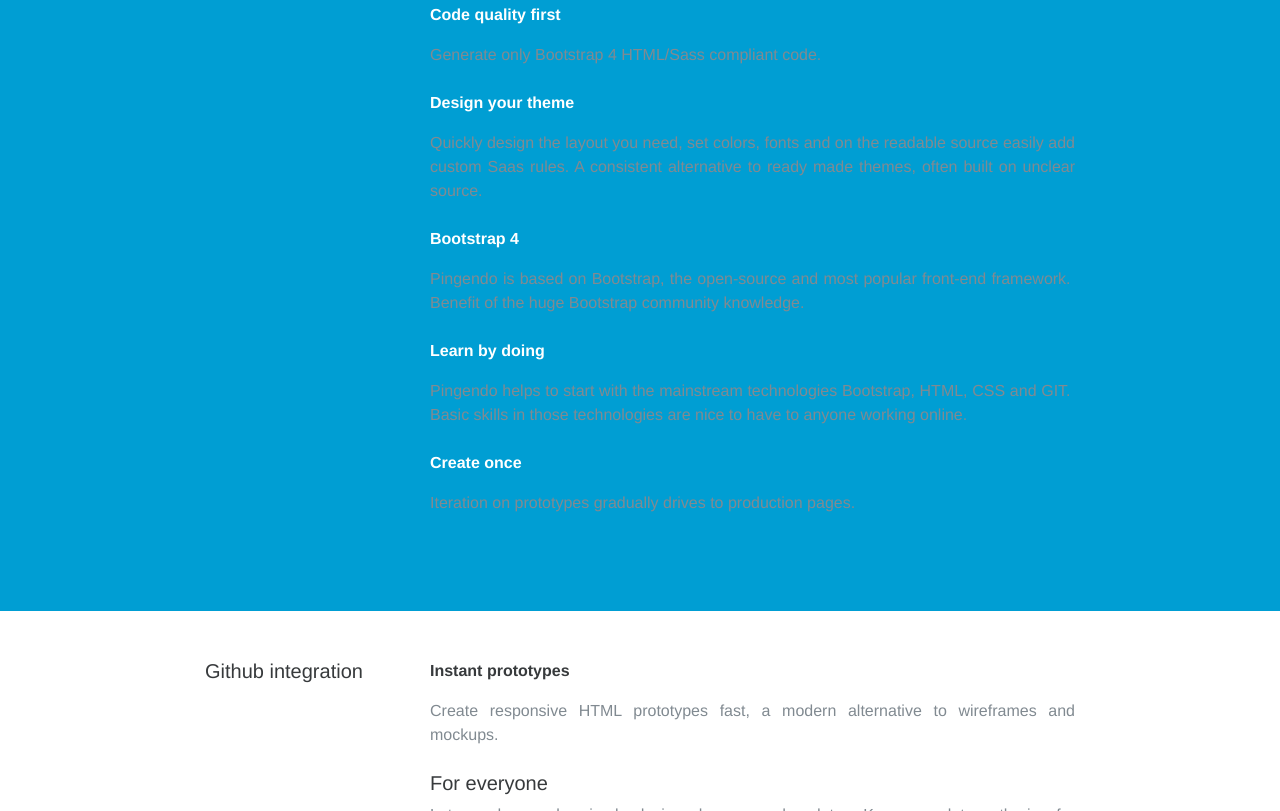
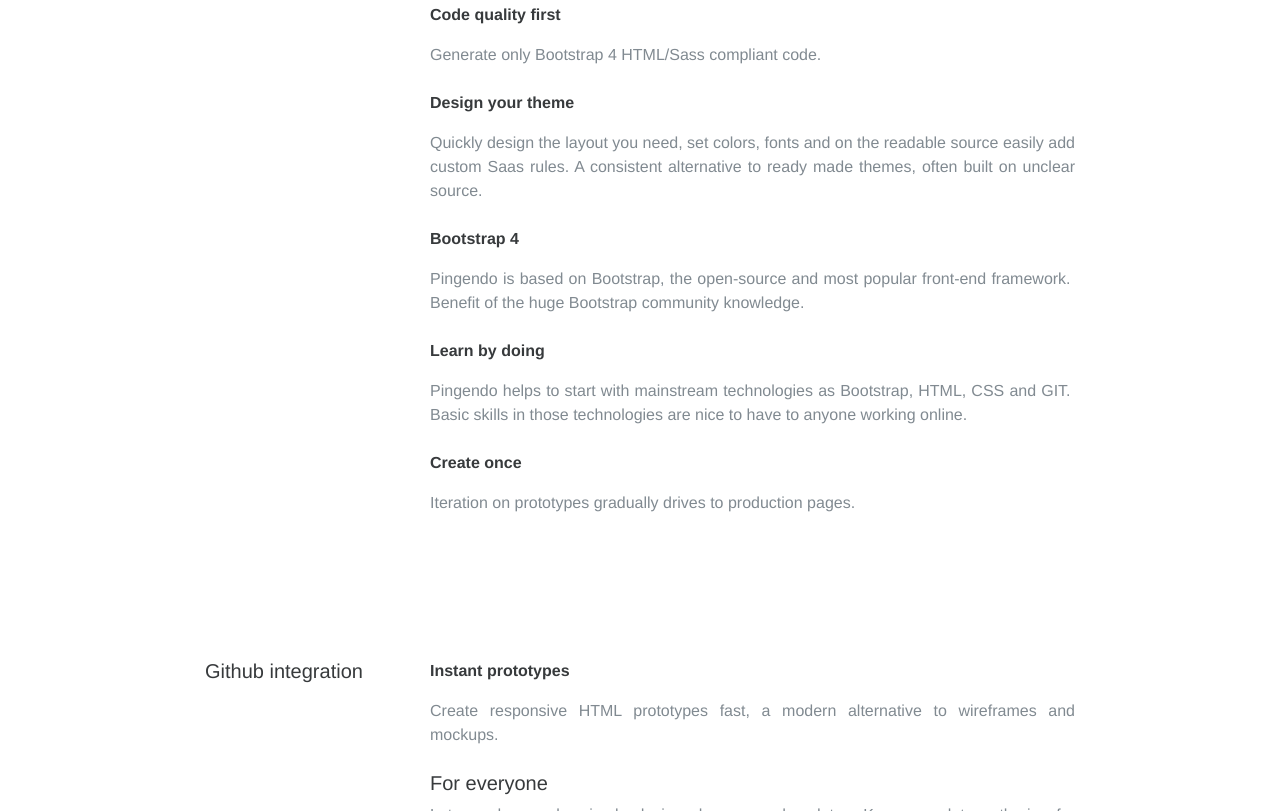
Before and after one commit to gseregni/test3, a plain HTML site: page benefits.html in a window 1280 px wide. Shown: the part 1867-2678 px from the top of the page. Drawn offline with nearby package versions, Linux system fonts and the light colour scheme.

Commit message:
Commit from Pingendo

```diff
--- a/benefits.html
+++ b/benefits.html
@@ -126,7 +126,7 @@
       </div>
     </div>
   </div>
-  <div class="p-y-3 section bg-primary">
+  <div class="p-y-3 section">
     <div class="container text-xs-left">
       <div class="row">
         <div class="col-md-3">
@@ -180,7 +180,7 @@
                   <p class="">
                     <b>Learn by doing</b>
                   </p>
-                  <p class="text-justify text-muted m-b-2">Pingendo helps to start with the mainstream technologies Bootstrap, HTML, CSS and GIT.&nbsp; Basic skills in those technologies are nice to&nbsp;have to anyone working online.</p>
+                  <p class="text-justify text-muted m-b-2">Pingendo helps to start with mainstream technologies as Bootstrap, HTML, CSS and GIT.&nbsp; Basic skills in those technologies are nice to&nbsp;have to anyone working online.</p>
                 </div>
               </div>
               <div class="row">
```
